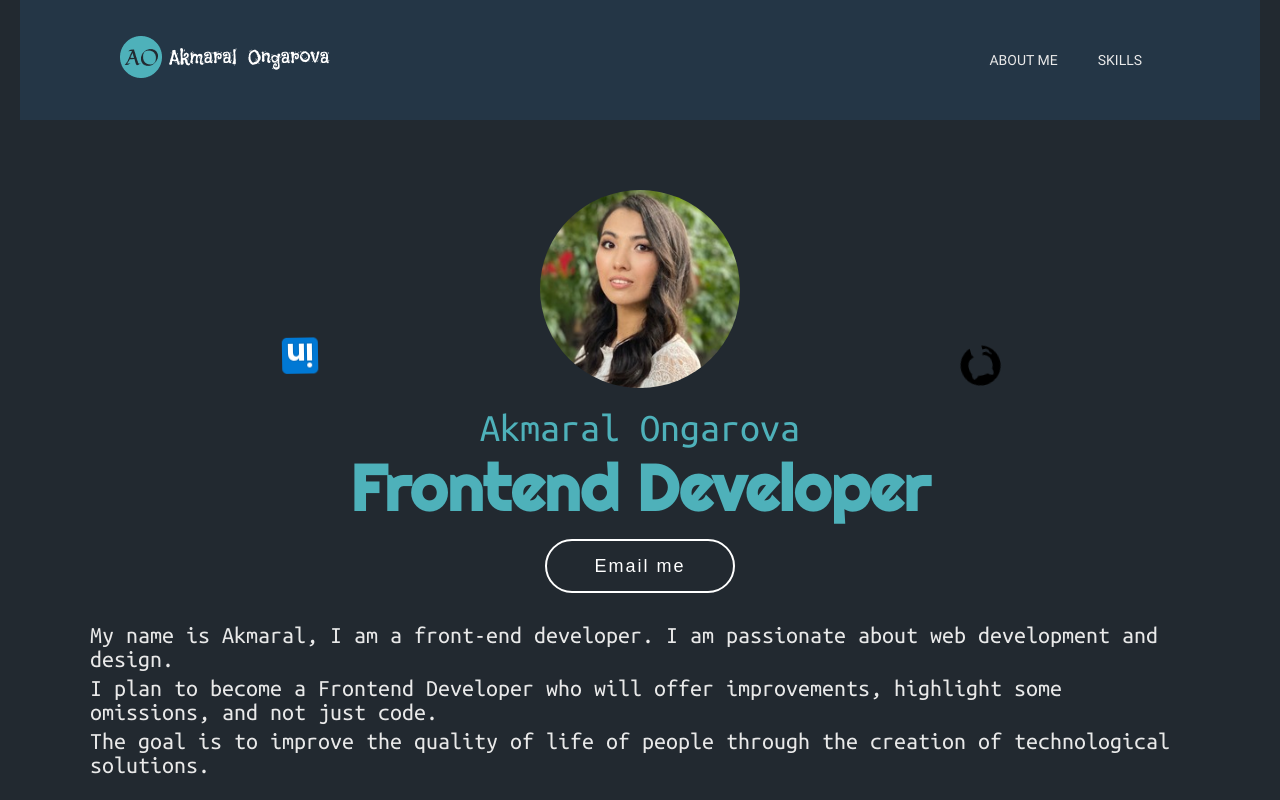
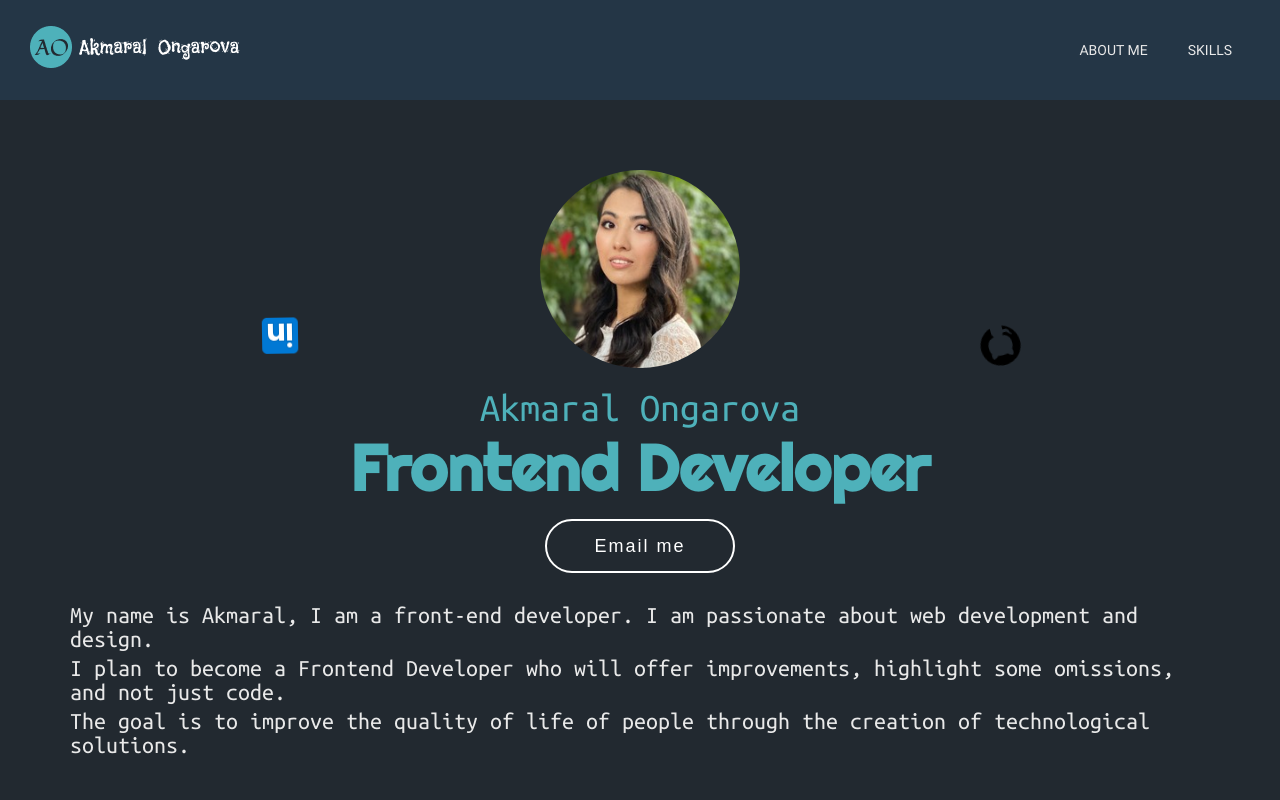
Before and after one commit to Makoni1/makoni1.github.io, a website: page index.html in a window 1280 px wide. Shown: the top 800 px of the page. Drawn offline with Linux system fonts and the light colour scheme.

Commit message:
fix: decrese paddings

```diff
--- a/style.css
+++ b/style.css
@@ -38,11 +38,10 @@ body{
     display: flex;
     flex-direction: column;
     min-height: 100vh;
-    padding: 0 20px;
     margin: 0 auto;
 }
 header{
-    padding: 20px 100px;
+    padding: 20px 60px;
     background-color: #243646;
     z-index: 3;
 }
@@ -50,7 +49,7 @@ main{
     flex: 1 0 auto;
 }
 .container{
-    padding: 100px;
+    padding: 60px;
 }
 nav{
     height: 80px;
@@ -447,6 +446,9 @@ hr{
     }
 }
 @media (max-width: 1600px) {
+    header{
+        padding: 10px 30px;
+    }
     .container{
         padding: 70px;
     }
```
